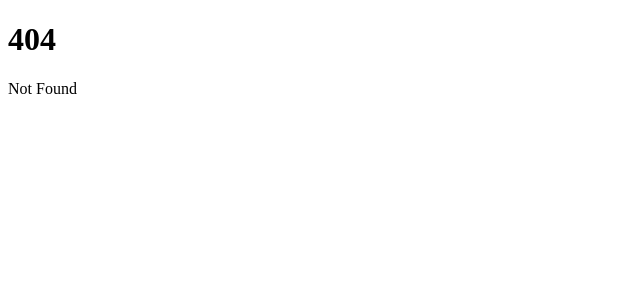
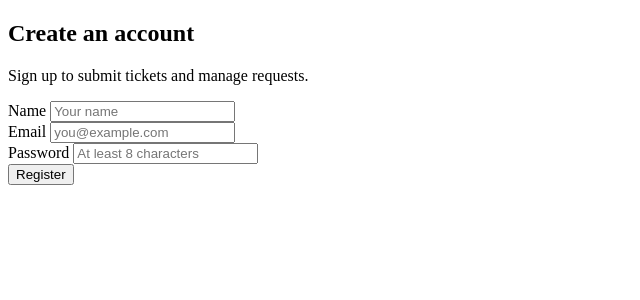
Before and after one commit to irys-intern/ticket-system, a SvelteKit app: page /auth/register in a window 1280 px wide. Before the commit this address had no page. Shown: the top 300 px of the page, without its empty margins (0-640 px from the left). Built offline with nearby package versions, Linux system fonts and the light colour scheme.

Commit message:
make the database work (yippee)

```diff
--- a/package.json
+++ b/package.json
@@ -2,7 +2,7 @@
   "name": "ticket-system",
   "version": "0.0.1",
   "scripts": {
-    "dev": "vite dev",
+    "dev": "vite dev --host",
     "build": "vite build && npm run prepack",
     "preview": "vite preview",
     "prepare": "svelte-kit sync || echo ''",
@@ -73,6 +73,7 @@
     "svelte"
   ],
   "dependencies": {
+    "better-auth": "^1.6.14",
     "cors": "^2.8.6",
     "dotenv": "^17.4.2",
     "drizzle-kit": "^0.31.10",
--- a/src/db/schema.ts
+++ b/src/db/schema.ts
@@ -1,11 +1,12 @@
 import {
   pgTable,
   pgEnum,
-  uuid,
   varchar,
   text,
   timestamp,
   jsonb,
+  serial,
+  integer,
 } from 'drizzle-orm/pg-core';
 import { relations } from 'drizzle-orm';
 
@@ -22,7 +23,7 @@ export const ticketPriorityEnum = pgEnum('ticket_priority', [
   'low',
   'medium',
   'high',
-  'urgent',
+  'critical',
 ]);
 export const ticketCategoryEnum = pgEnum('ticket_category', [
   'bug',
@@ -33,48 +34,48 @@ export const ticketCategoryEnum = pgEnum('ticket_category', [
 
 // Tables
 export const usersTable = pgTable('users', {
-  id: uuid('id').primaryKey().defaultRandom(),
-  email: varchar('email', { length: 255 }).unique().notNull(),
-  name: varchar('name', { length: 255 }).notNull(),
+  id: serial('id').primaryKey(),
+  email: varchar('email', { length: 100 }).unique().notNull(),
+  name: varchar('name', { length: 50 }).notNull(),
   passwordHash: varchar('password_hash', { length: 255 }).notNull(),
-  role: userRoleEnum('role').default('user').notNull(),
+  role: text('role').default('user').notNull(),
   createdAt: timestamp('created_at').defaultNow().notNull(),
   updatedAt: timestamp('updated_at').defaultNow().notNull(),
 });
 
 export const ticketsTable = pgTable('tickets', {
-  id: uuid('id').primaryKey().defaultRandom(),
+  id: serial('id').primaryKey(),
   title: varchar('title', { length: 255 }).notNull(),
   description: text('description').notNull(),
   status: ticketStatusEnum('status').default('open').notNull(),
   priority: ticketPriorityEnum('priority').default('medium').notNull(),
   category: ticketCategoryEnum('category').default('other').notNull(),
-  createdBy: uuid('created_by').references(() => usersTable.id).notNull(),
-  assignedTo: uuid('assigned_to').references(() => usersTable.id),
+  createdBy: integer('created_by').references(() => usersTable.id).notNull(),
+  assignedTo: integer('assigned_to').references(() => usersTable.id),
   createdAt: timestamp('created_at').defaultNow().notNull(),
   updatedAt: timestamp('updated_at').defaultNow().notNull(),
 });
 
 export const commentsTable = pgTable('comments', {
-  id: uuid('id').primaryKey().defaultRandom(),
-  ticketId: uuid('ticket_id').references(() => ticketsTable.id).notNull(),
-  userId: uuid('user_id').references(() => usersTable.id).notNull(),
+  id: serial('id').primaryKey(),
+  ticketId: integer('ticket_id').references(() => ticketsTable.id).notNull(),
+  userId: integer('user_id').references(() => usersTable.id).notNull(),
   content: text('content').notNull(),
   createdAt: timestamp('created_at').defaultNow().notNull(),
   updatedAt: timestamp('updated_at').defaultNow().notNull(),
 });
 
 export const assignmentsTable = pgTable('assignments', {
-  id: uuid('id').primaryKey().defaultRandom(),
-  ticketId: uuid('ticket_id').references(() => ticketsTable.id).notNull(),
-  userId: uuid('user_id').references(() => usersTable.id).notNull(),
+  id: serial('id').primaryKey(),
+  ticketId: integer('ticket_id').references(() => ticketsTable.id).notNull(),
+  userId: integer('user_id').references(() => usersTable.id).notNull(),
   assignedAt: timestamp('assigned_at').defaultNow().notNull(),
 });
 
 export const auditEventsTable = pgTable('audit_events', {
-  id: uuid('id').primaryKey().defaultRandom(),
-  ticketId: uuid('ticket_id').references(() => ticketsTable.id).notNull(),
-  userId: uuid('user_id').references(() => usersTable.id).notNull(),
+  id: serial('id').primaryKey(),
+  ticketId: integer('ticket_id').references(() => ticketsTable.id).notNull(),
+  userId: integer('user_id').references(() => usersTable.id).notNull(),
   action: varchar('action', { length: 255 }).notNull(),
   changes: jsonb('changes'),
   createdAt: timestamp('created_at').defaultNow().notNull(),
--- /dev/null
+++ b/src/hooks.server.ts
@@ -0,0 +1,4 @@
+import { initializeDatabase } from './db/index.ts';
+
+// Initialize database on server start
+await initializeDatabase();
--- /dev/null
+++ b/src/routes/auth/register/+page.svelte
@@ -0,0 +1,109 @@
+<script lang="ts">
+  let name = $state('');
+  let email = $state('');
+  let password = $state('');
+  let submitting = $state(false);
+  let successMessage = $state('');
+  let errors: string[] = $state([]);
+
+  async function handleSubmit(event: Event) {
+    event.preventDefault();
+    submitting = true;
+    successMessage = '';
+    errors = [];
+
+    try {
+      const response = await fetch('/auth/register', {
+        method: 'POST',
+        headers: {
+          'Content-Type': 'application/json',
+        },
+        body: JSON.stringify({ name, email, password }),
+      });
+
+      const result = await response.json();
+
+      if (!response.ok) {
+        errors = result.errors ?? [result.message ?? 'Unable to register'];
+      } else {
+        successMessage = result.message ?? 'Registration completed successfully.';
+        name = '';
+        email = '';
+        password = '';
+      }
+    } catch (error) {
+      errors = ['Unable to reach the registration service. Please try again later.'];
+      console.error(error);
+    } finally {
+      submitting = false;
+    }
+  }
+</script>
+
+<section class="register-page px-4 py-8 max-w-lg mx-auto">
+  <h1 class="text-3xl font-bold mb-4">Create an account</h1>
+  <p class="mb-6 text-slate-600">Sign up to submit tickets and manage requests.</p>
+
+  {#if successMessage}
+    <div class="mb-4 rounded-lg bg-emerald-50 border border-emerald-200 p-4 text-emerald-700">
+      {successMessage}
+    </div>
+  {/if}
+
+  {#if errors.length}
+    <div class="mb-4 rounded-lg bg-rose-50 border border-rose-200 p-4 text-rose-700">
+      <ul>
+        {#each errors as error (error)}
+          <li>{error}</li>
+        {/each}
+      </ul>
+    </div>
+  {/if}
+
+  <form onsubmit={handleSubmit} class="space-y-4">
+    <div>
+      <label for="name" class="block text-sm font-medium mb-1">Name</label>
+      <input
+        id="name"
+        type="text"
+        bind:value={name}
+        required
+        class="w-full rounded border px-3 py-2"
+        placeholder="Your name"
+      />
+    </div>
+
+    <div>
+      <label for="email" class="block text-sm font-medium mb-1">Email</label>
+      <input
+        id="email"
+        type="email"
+        bind:value={email}
+        required
+        class="w-full rounded border px-3 py-2"
+        placeholder="you@example.com"
+      />
+    </div>
+
+    <div>
+      <label for="password" class="block text-sm font-medium mb-1">Password</label>
+      <input
+        id="password"
+        type="password"
+        bind:value={password}
+        required
+        minlength="8"
+        class="w-full rounded border px-3 py-2"
+        placeholder="At least 8 characters"
+      />
+    </div>
+
+    <button
+      type="submit"
+      class="w-full rounded bg-slate-900 text-white py-2 disabled:opacity-60"
+      disabled={submitting}
+    >
+      {submitting ? 'Registering…' : 'Register'}
+    </button>
+  </form>
+</section>
--- /dev/null
+++ b/src/routes/auth/register/+server.ts
@@ -0,0 +1,52 @@
+import { json, type RequestHandler } from '@sveltejs/kit';
+import { randomUUID, scryptSync } from 'crypto';
+import { eq } from 'drizzle-orm';
+import { db } from '../../../db/index.ts';
+import { usersTable } from '../../../db/schema.ts';
+import { registerSchema } from '../../../utils/validators.ts';
+
+const hashPassword = (password: string): string => {
+  const salt = randomUUID();
+  const derivedKey = scryptSync(password, salt, 64).toString('hex');
+  return `${salt}:${derivedKey}`;
+};
+
+export const POST: RequestHandler = async ({ request }) => {
+  try {
+    const body = await request.json();
+    const parseResult = registerSchema.safeParse(body);
+
+    if (!parseResult.success) {
+      const fieldErrors = Object.values(parseResult.error.flatten().fieldErrors)
+        .flat()
+        .filter(Boolean);
+
+      return json({ success: false, errors: fieldErrors }, { status: 400 });
+    }
+
+    const { name, email, password } = parseResult.data;
+
+    const existingUser = await db
+      .select()
+      .from(usersTable)
+      .where(eq(usersTable.email, email));
+
+    if (existingUser.length > 0) {
+      return json({ success: false, errors: ['Email is already registered'] }, { status: 409 });
+    }
+
+    const passwordHash = hashPassword(password);
+
+    await db.insert(usersTable).values({
+      name,
+      email,
+      passwordHash,
+    });
+
+    return json({ success: true, message: 'Registration successful' }, { status: 201 });
+  } catch (error) {
+    console.error('Registration error:', error);
+    const message = error instanceof Error ? error.message : String(error);
+    return json({ success: false, errors: [message] }, { status: 500 });
+  }
+};
--- a/tsconfig.json
+++ b/tsconfig.json
@@ -11,7 +11,7 @@
 		"sourceMap": true,
 		"strict": true,
 		"module": "NodeNext",
-		"moduleResolution": "NodeNext",
+		"moduleResolution": "NodeNext"
 	},
 	"include": ["src/**/*.ts", "src/**/*.js", "src/**/*.svelte", "drizzle.config.ts"]
 }
```
Also changed, not shown: auth-schema.ts (added, +93 -0 lines), src/lib/auth.ts (added, +12 -0 lines), src/routes/auth.ts (deleted, +0 -10 lines), src/routes/index.ts (+1 -12 lines), 1 other file (tests, documents, lock files or other folders).
